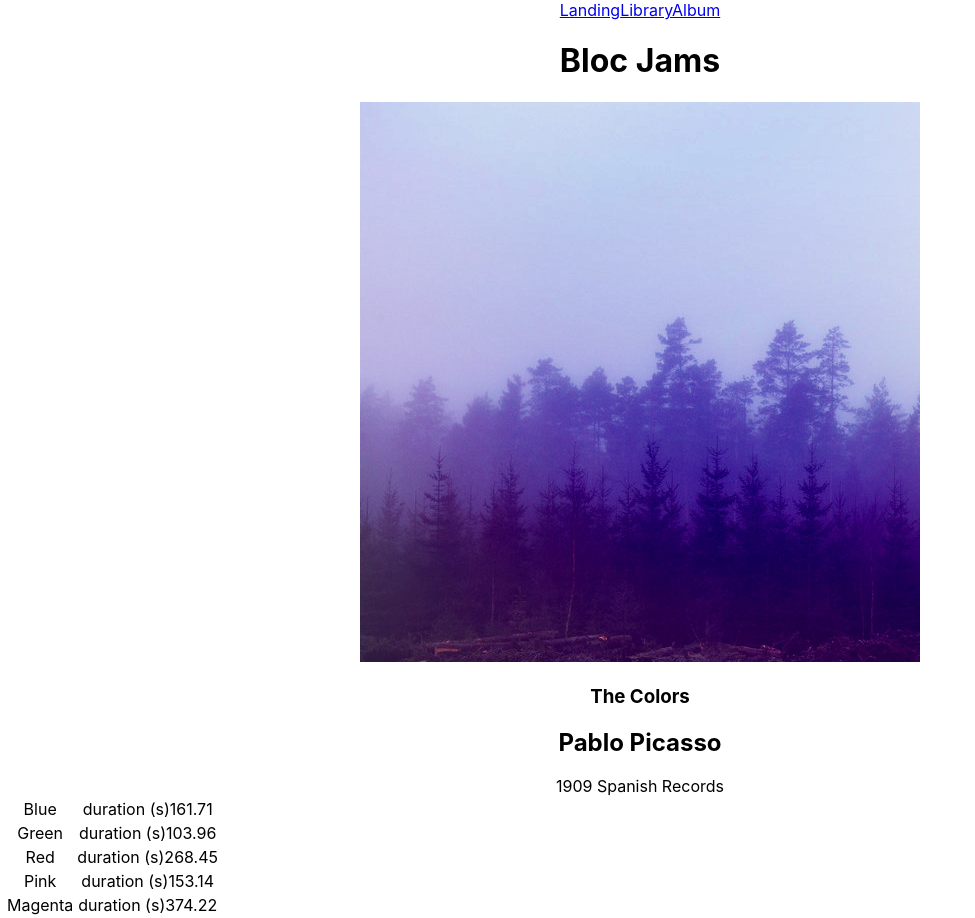
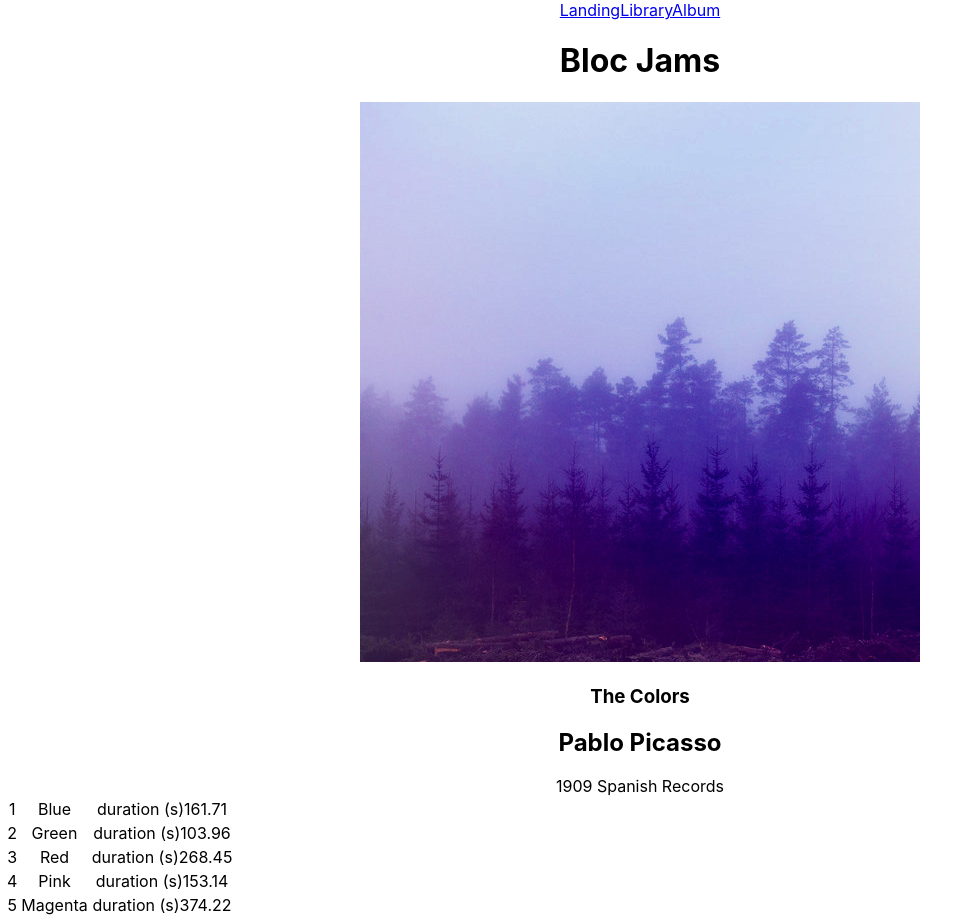
Before and after one commit to haparic/bloc-jams-react, a React (Create React App) app: page /album/the-colors in a window 1280 px wide. Shown: the whole page, without its empty margins (0-975 px from the left). Built offline with nearby package versions, Linux system fonts and the light colour scheme.

Commit message:
Update Album.js

```diff
--- a/src/components/Album.js
+++ b/src/components/Album.js
@@ -36,6 +36,7 @@ class Album extends Component {
               <tr className="song" key={index} >
                 <td className="song-controls">
                 </td>
+                <td className="song-number">{ song.number }</td>
                 <td className="song-title">{ song.title}</td>
                 <td className="song-duration">{"duration (s)" + song.duration }</td>
               </tr>
```
